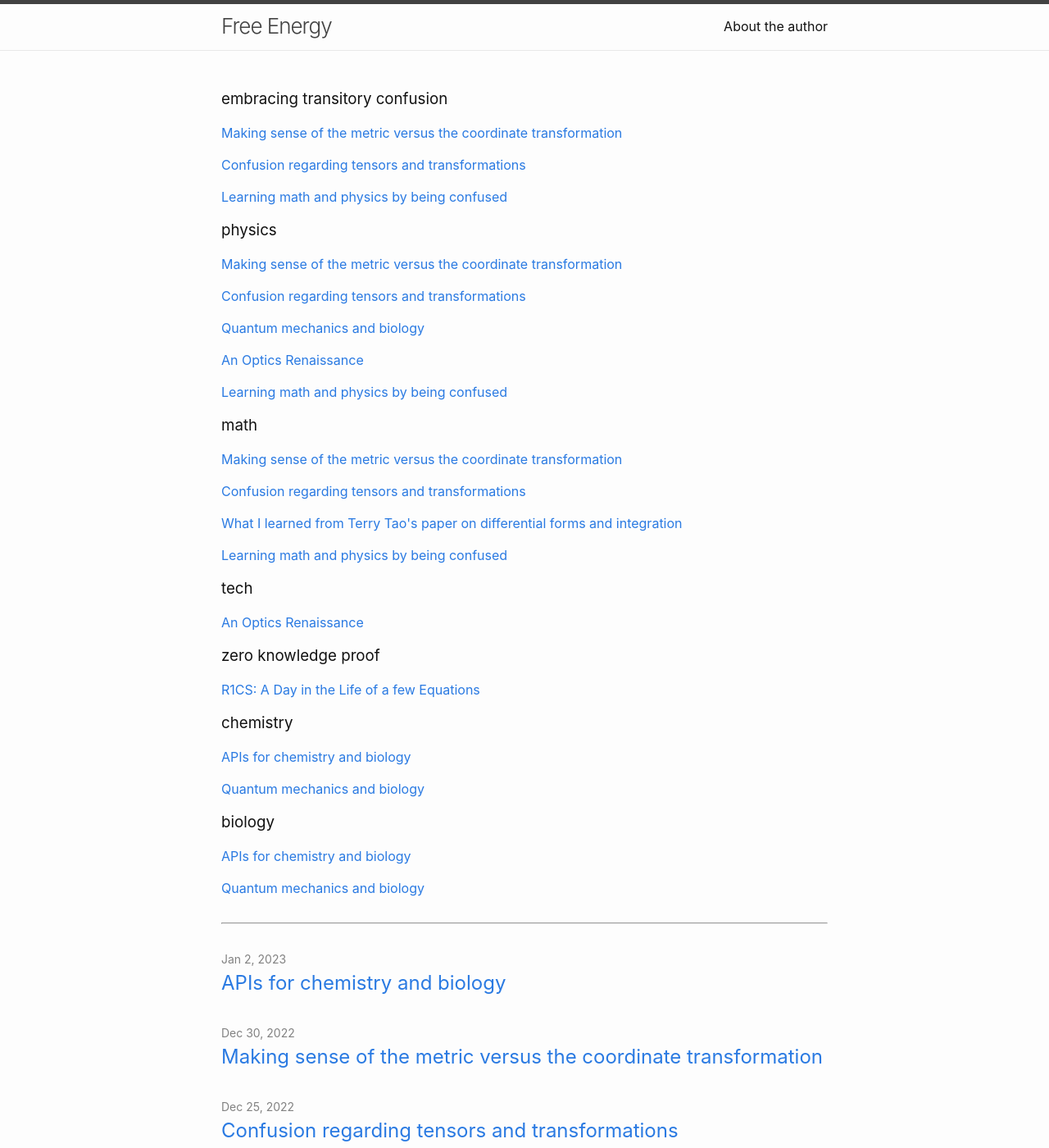
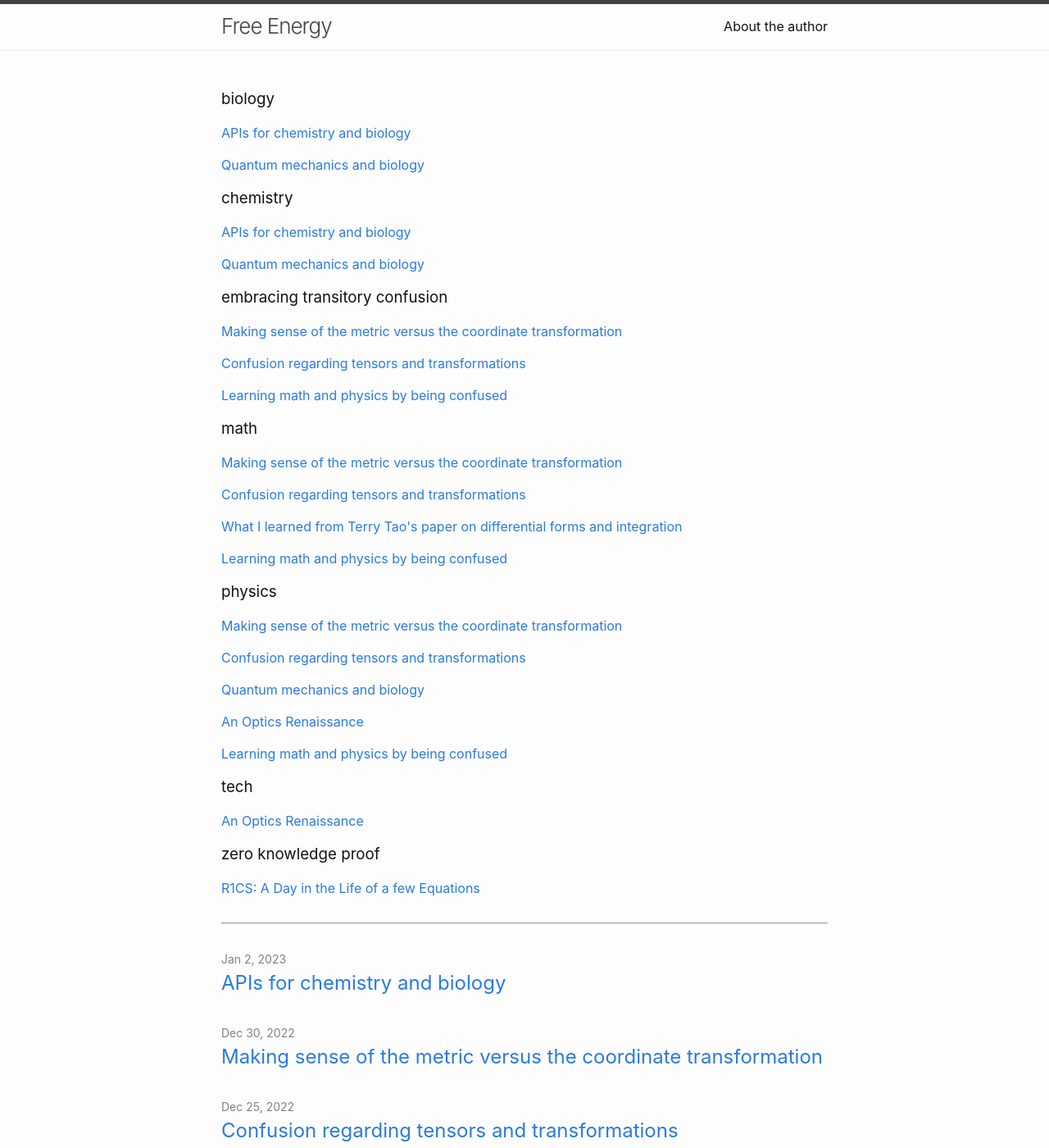
Before and after one commit to sunfishstanford/sunfishstanford.github.io, a Jekyll site: the page built from index.md, in a window 1280 px wide and 1400 px high. Shown: the whole window at 82% size. Built offline with Jekyll 4.4.1, drawn with Linux system fonts in a browser that asks for light colours; comment, search, counter and statistics services are not loaded.

Commit message:
Update index.md

```diff
--- a/index.md
+++ b/index.md
@@ -10,7 +10,8 @@ layout: home
 
 
 <div id="archives">
-{% for category in site.categories %}
+{% assign sorted_categories = site.categories | sort %}
+{% for category in sorted_categories %}
   <div class="archive-group">
     {% capture category_name %}{{ category | first }}{% endcapture %}
     <div id="#{{ category_name | slugize }}"></div>
```
